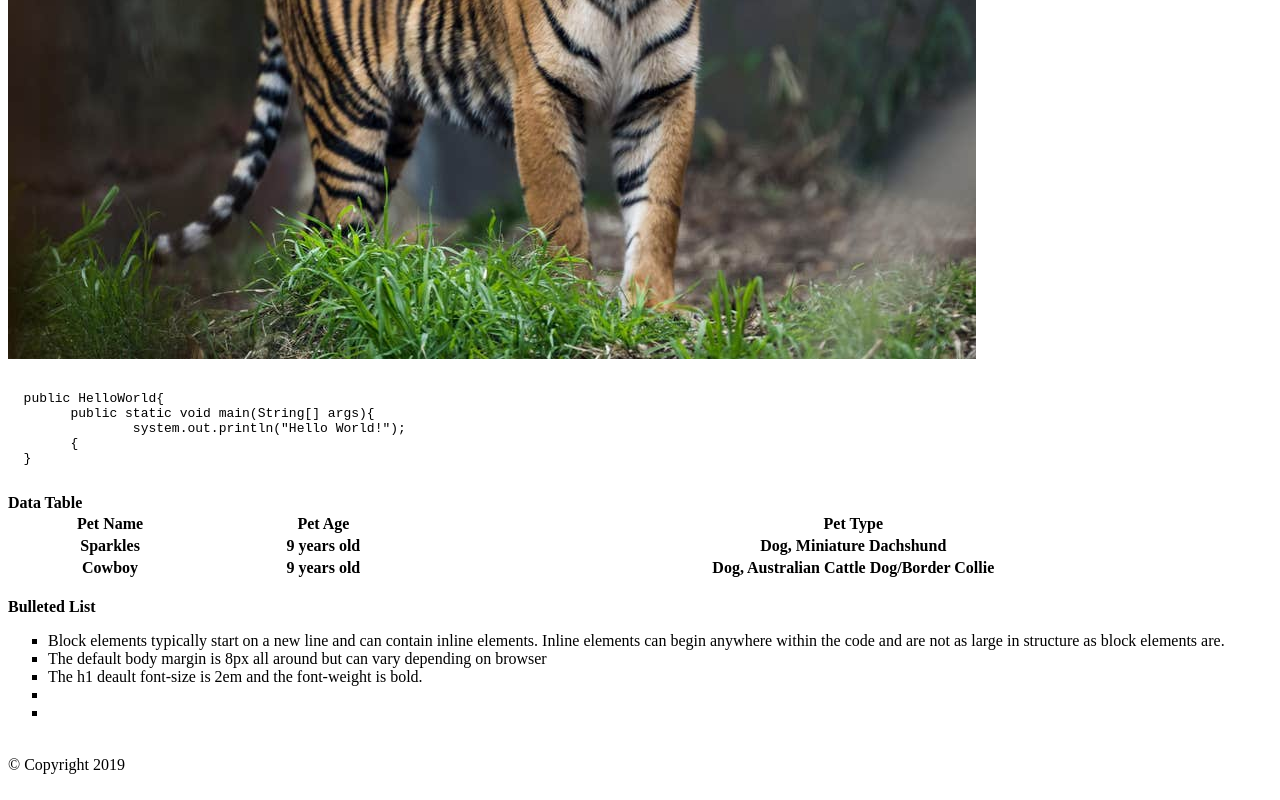
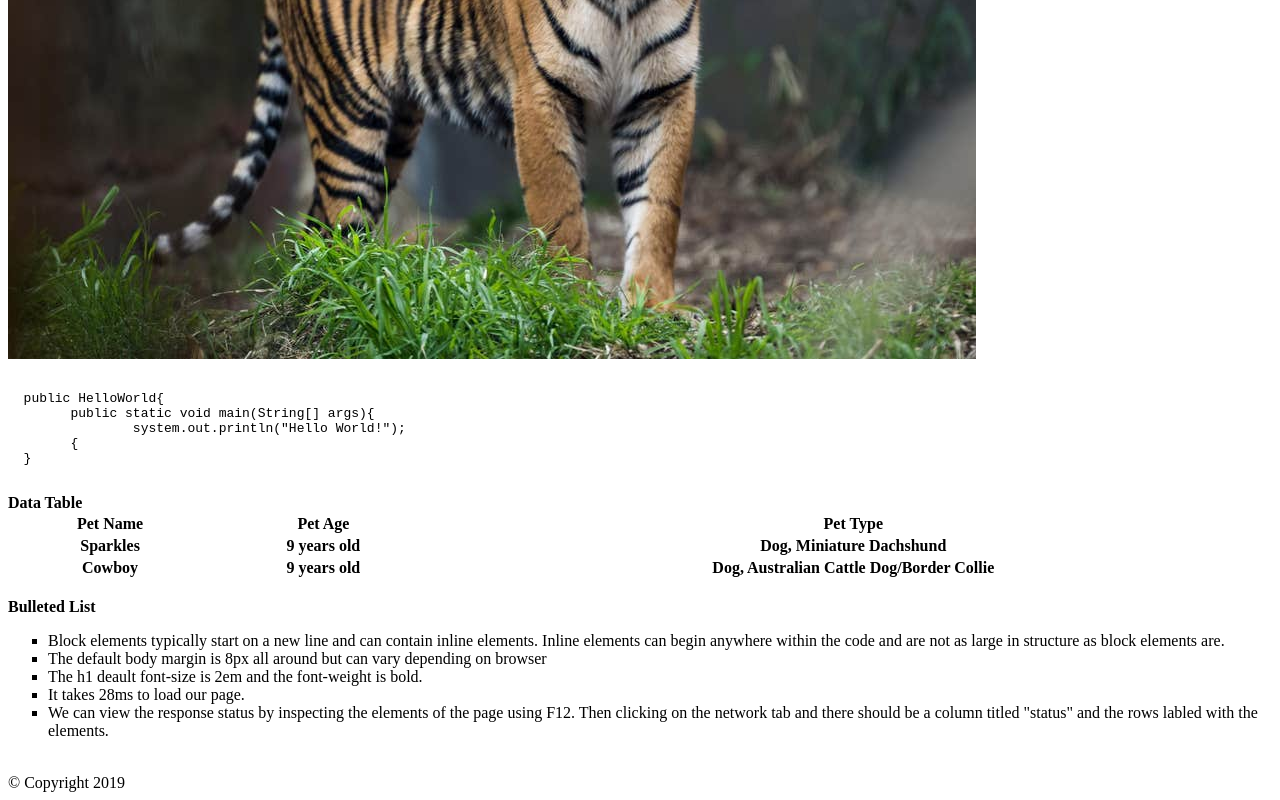
Before and after one commit to BoiseStateCS401/html-css-team-activity-sandraoscar, a plain HTML site: page index.html in a window 1280 px wide. Shown: the part 1434-2234 px from the top of the page. Drawn offline with Linux system fonts and the light colour scheme.

Commit message:
finished the bulleted questions

```diff
--- a/index.html
+++ b/index.html
@@ -72,8 +72,8 @@
   <li>Block elements typically start on a new line and can contain inline elements. Inline elements can begin anywhere within the code and are not as large in structure as block elements are.</li>
   <li>The default body margin is 8px all around but can vary depending on browser  </li>
   <li>The h1 deault font-size is 2em and the font-weight is bold.</li>
-  <li></li>
-  <li></li>
+  <li>It takes 28ms to load our page.</li>
+  <li>We can view the response status by inspecting the elements of the page using F12. Then clicking on the network tab and there should be a column titled "status" and the rows labled with the elements. </li>
  </ul>
  <br>
  <footer>&copy; Copyright 2019 </footer>
```
